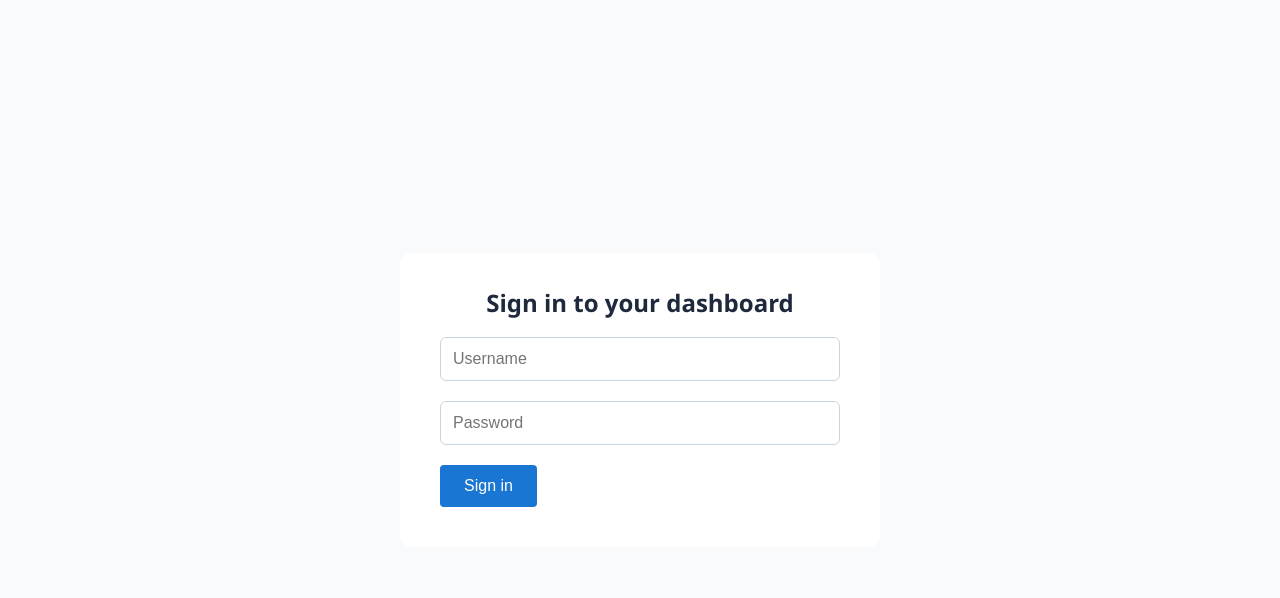
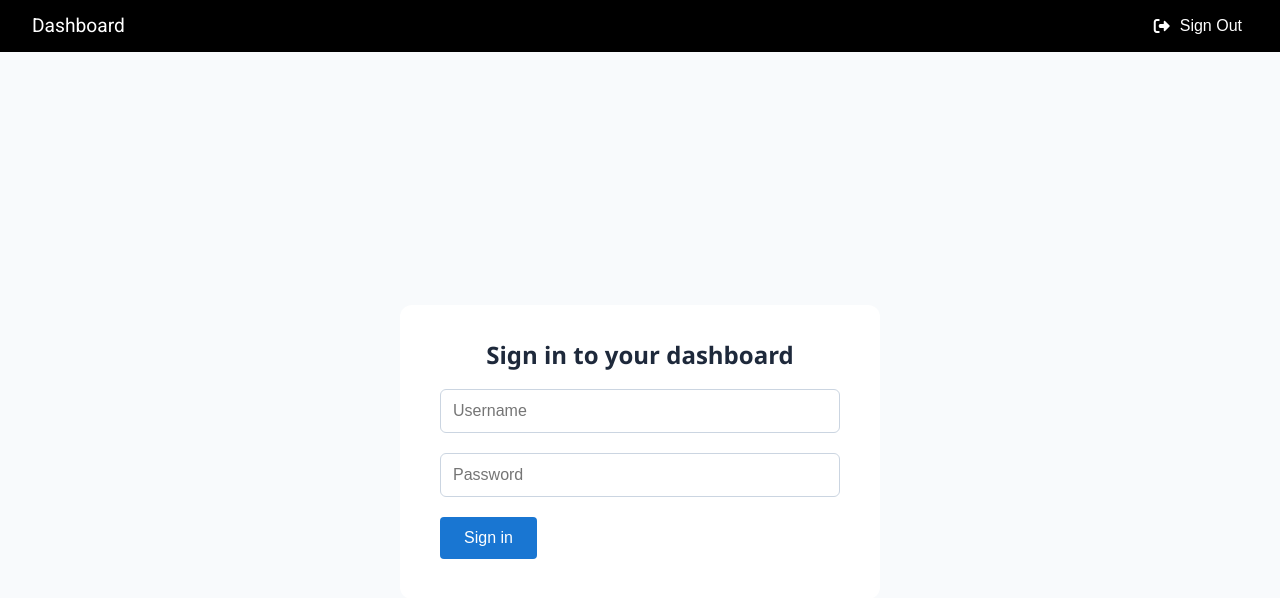
Before and after one commit to atikahadzman/angular-frontend-test, an Angular app: page / in a window 1280 px wide. Shown: the top 598 px of the page. Built offline with nearby package versions, Linux system fonts and the light colour scheme.

Commit message:
created navbar

```diff
--- a/angular.json
+++ b/angular.json
@@ -31,7 +31,8 @@
               }
             ],
             "styles": [
-              "src/styles.scss"
+                "node_modules/@fortawesome/fontawesome-free/css/all.min.css",
+                "src/styles.scss"
             ]
           },
           "configurations": {
--- a/package.json
+++ b/package.json
@@ -31,6 +31,7 @@
     "@angular/material": "^21.2.14",
     "@angular/platform-browser": "^21.1.0",
     "@angular/router": "^21.1.0",
+    "@fortawesome/fontawesome-free": "^7.2.0",
     "axios": "^1.18.0",
     "rxjs": "~7.8.0",
     "tslib": "^2.3.0"
--- a/src/app/app.html
+++ b/src/app/app.html
@@ -181,7 +181,7 @@
     }
   }
 </style> -->
-
+<app-navbar></app-navbar>
 <main class="main">
     <div class="content">
         <!-- <div class="left-side">
--- a/src/app/environment/environment.ts
+++ b/src/app/environment/environment.ts
@@ -2,6 +2,7 @@ export const environment = {
     production: false,
     apiUrl: 'http://test-demo.aemenersol.com/api',
     endpoints: {
-        login: '/account/login'
+        login: '/account/login',
+        dashboard: '/dashboard'
     }
 };
--- /dev/null
+++ b/src/app/navbar/navbar.html
@@ -0,0 +1,14 @@
+<nav class="navbar">
+    <a routerLink="/dashboard" class="logo">
+        Dashboard
+    </a>
+
+    <ul class="nav-links">
+        <li>
+            <button (click)="logout()">
+                <i class="fa-solid fa-right-from-bracket"></i>
+                Sign Out
+            </button>
+        </li>
+    </ul>
+</nav>
--- /dev/null
+++ b/src/app/navbar/navbar.scss
@@ -0,0 +1,41 @@
+.navbar {
+    background-color: #000;
+    color: #fff;
+    display: flex;
+    justify-content: space-between;
+    align-items: center;
+    padding: 1rem 2rem;
+}
+
+.logo {
+    color: #fff;
+    text-decoration: none;
+    font-size: 1.2rem;
+
+    &:hover {
+        color: #d3d3d3;
+    }
+}
+
+.nav-links {
+    list-style: none;
+    margin: 0;
+    padding: 0;
+}
+
+.nav-links button {
+    background: transparent;
+    border: none;
+    color: #fff;
+
+    display: flex;
+    align-items: center;
+    gap: 8px;
+
+    cursor: pointer;
+    font-size: 1rem;
+
+    &:hover {
+        color: #d3d3d3;
+    }
+}
--- /dev/null
+++ b/src/app/navbar/navbar.ts
@@ -0,0 +1,18 @@
+import { Component } from '@angular/core';
+import { CommonModule } from '@angular/common';
+import { RouterModule, Router } from '@angular/router';
+
+@Component({
+    selector: 'app-navbar',
+    imports: [RouterModule],
+    templateUrl: './navbar.html',
+    styleUrl: './navbar.scss',
+})
+export class Navbar {
+    constructor(private router: Router) {}
+
+    logout() {
+        localStorage.removeItem('token');
+        this.router.navigate(['/']);
+    }
+}
```
Also changed, not shown: src/app/app.ts (+9 -5 lines), 2 other files (tests, documents, lock files or other folders).
